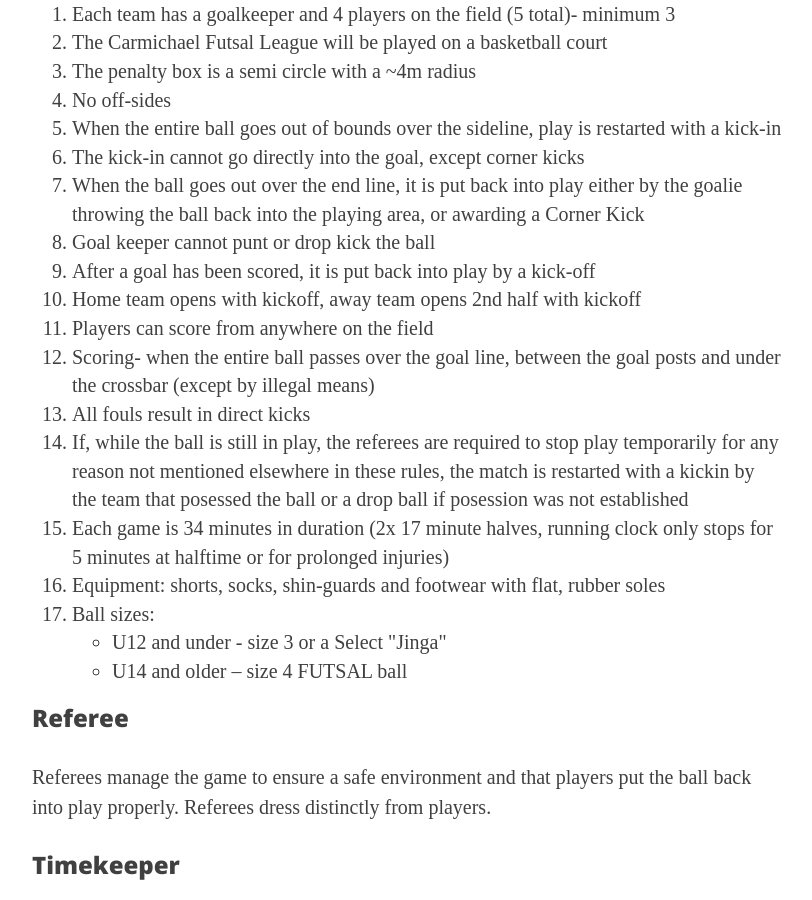
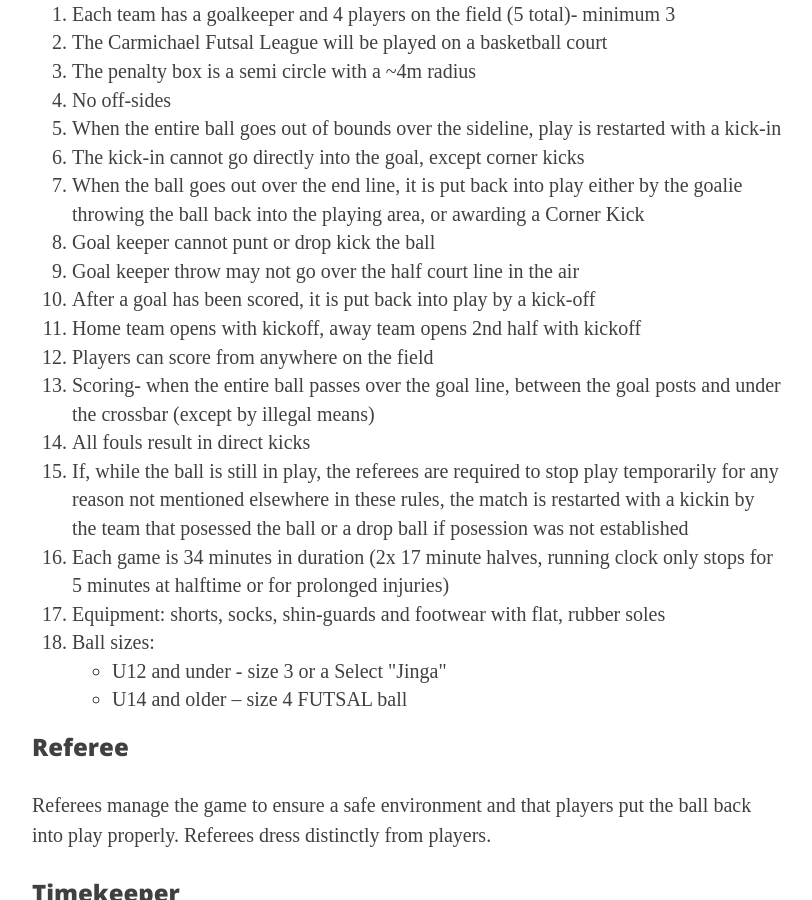
Before and after one commit to carmichaelfutsal/carmichaelfutsal.github.io, a Jekyll site: the page built from league-rules.html, in a window 1280 px wide and 900 px high, scrolled down 571 px. Shown: the whole window, without its empty margins (233-1045 px from the left). Built offline with Jekyll 4.4.1, drawn with Linux system fonts in a browser that asks for light colours; nearby versions of some CDN libraries.

Commit message:
text refinement

```diff
--- a/league-rules.html
+++ b/league-rules.html
@@ -20,6 +20,7 @@ header-img: "/img/bg-shoes-with-ball.jpg"
 	<li>The kick-in cannot go directly into the goal, except corner kicks</li>
 	<li>When the ball goes out over the end line, it is put back into play either by the goalie throwing the ball back into the playing area, or awarding a Corner Kick</li>
 	<li>Goal keeper cannot punt or drop kick the ball</li>
+	<li>Goal keeper throw may not go over the half court line in the air</li>
 	<li>After a goal has been scored, it is put back into play by a kick-off</li>
 	<li>Home team opens with kickoff, away team opens 2nd half with kickoff</li>
 	<li>Players can score from anywhere on the field</li>
```
